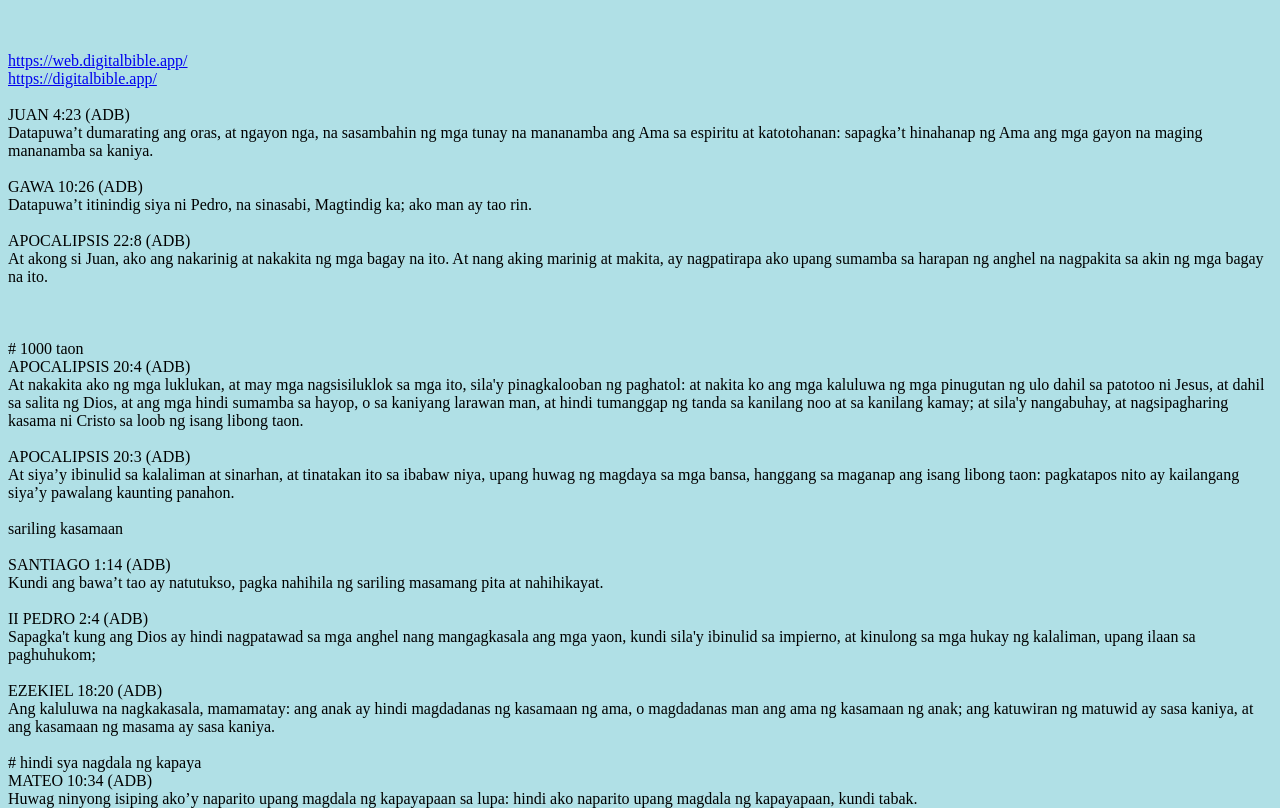
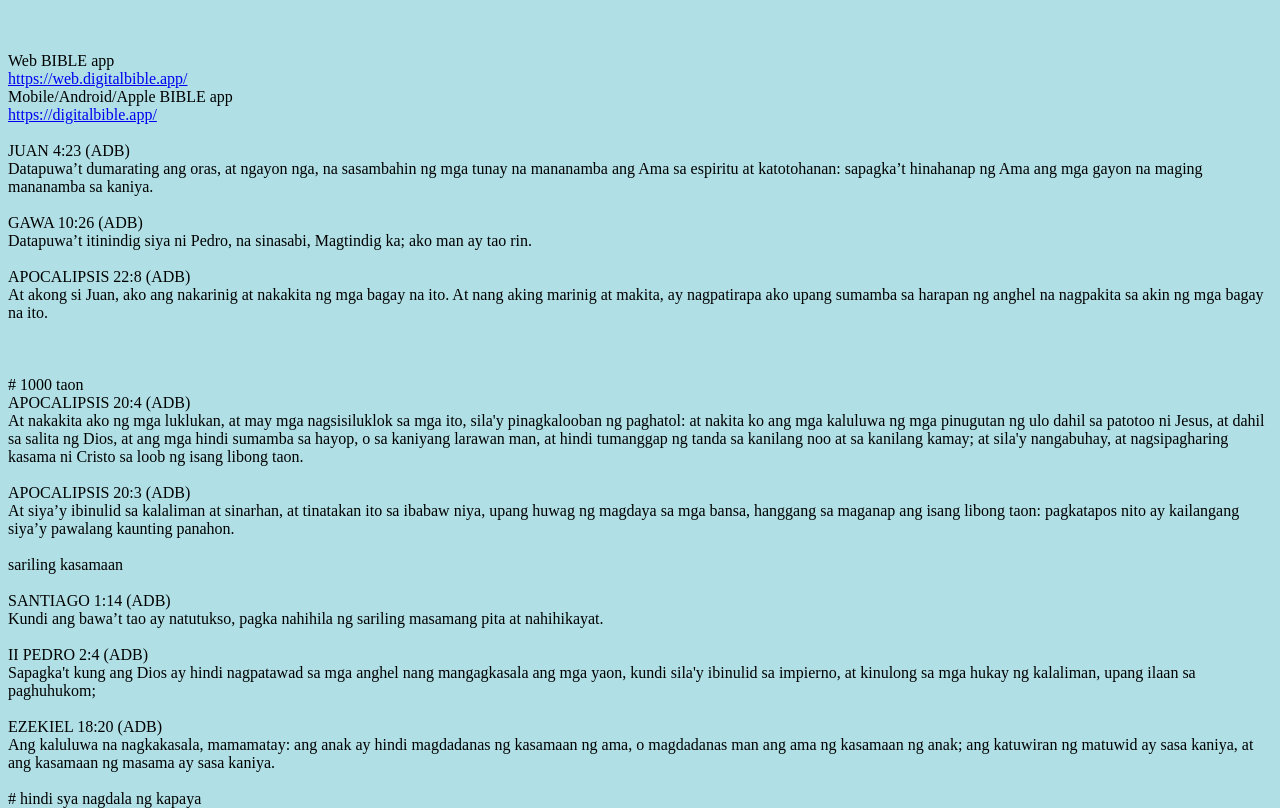
Before and after one commit to juliusmino/db.github.io, a plain HTML site: page index.html in a window 1280 px wide. Shown: the top 808 px of the page. Drawn offline with Linux system fonts and the light colour scheme.

Commit message:
index.html

```diff
--- a/index.html
+++ b/index.html
@@ -20,7 +20,11 @@ db
 <p class="abc">
     <br>
     <br>
+    Web BIBLE app
+    <br>
     <a href="https://web.digitalbible.app/">https://web.digitalbible.app/</a>
+    <br>
+    Mobile/Android/Apple BIBLE app
     <br>
     <a href="https://digitalbible.app/">https://digitalbible.app/</a>
     <br>
```
